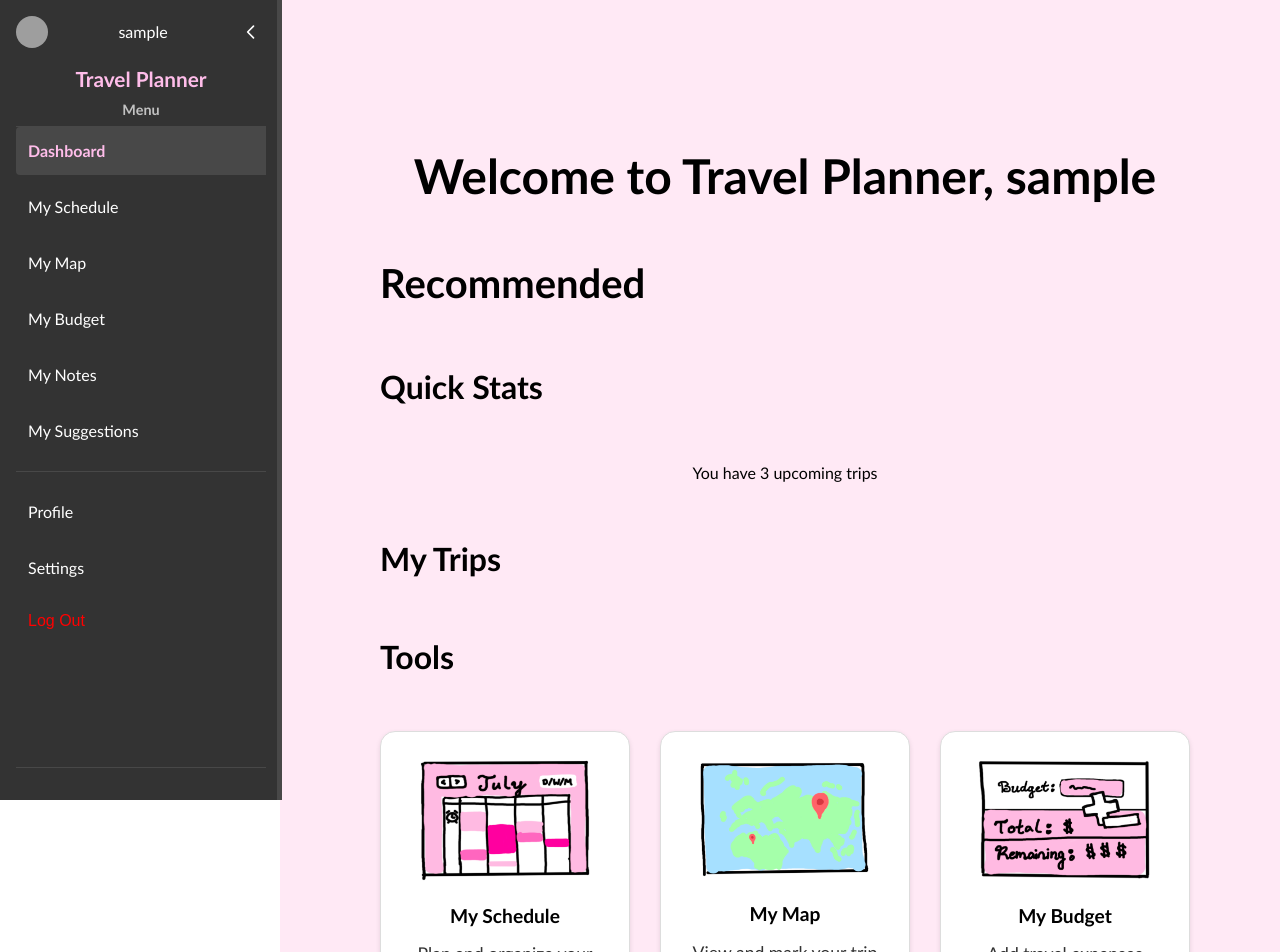
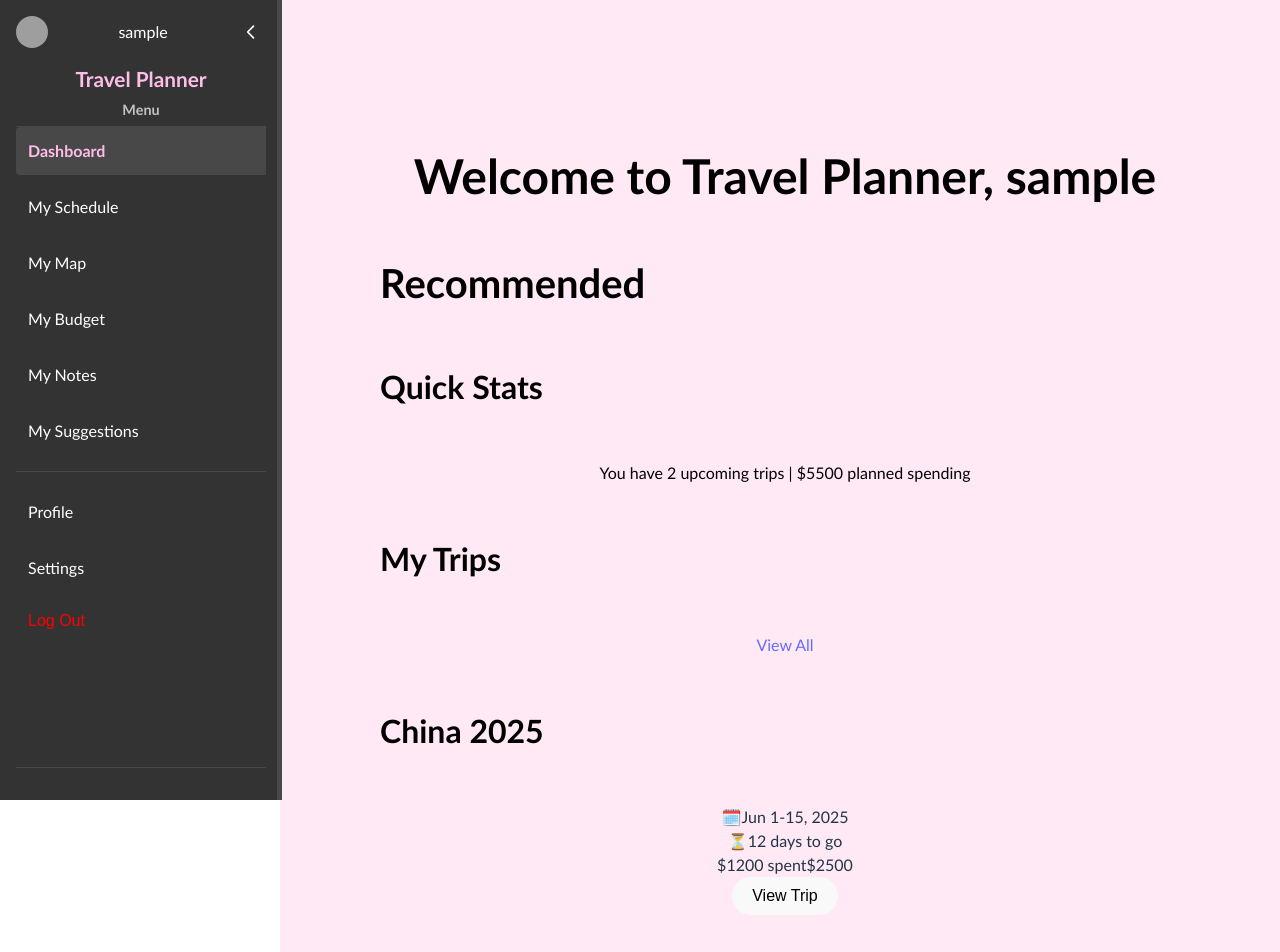
Before and after one commit to alcieyz/Travel-Planner, a React (Vite) app in the folder client/: page /Dashboard in a window 1280 px wide. Shown: the top 952 px of the page. Built offline with nearby package versions, Linux system fonts and the light colour scheme; sample sign-in values are in the browser's storage; grey boxes are pictures that could not be loaded.

Commit message:
started trip stuff

```diff
--- a/client/src/App.jsx
+++ b/client/src/App.jsx
@@ -59,7 +59,7 @@ return (
             <Route path="SignUp" element ={<SignUp/>} />
 
             <Route path="Dashboard" element ={<ProtectedRoute><Dashboard/></ProtectedRoute>}/>
-            <Route path="Dashboard/MyTrips" element ={<ProtectedRoute><MyTrips/></ProtectedRoute>}/>
+            <Route path="MyTrips" element ={<ProtectedRoute><MyTrips/></ProtectedRoute>}/>
             <Route path="Profile" element ={<ProtectedRoute><Profile/></ProtectedRoute>} />
             <Route path="Settings" element ={<ProtectedRoute><Settings/></ProtectedRoute>} />
           </Route>
@@ -91,14 +91,14 @@ export default function Root() {
 - about page
 - when note content has a super long word, it extends off the note
 - improve icons
-- delete categories
 - forgot password
 - tier list??
 - ai travel itinerary
 - my map cancel button after marker preview
 - my map preview marker different color markers
 - include budget in suggestions
-- WHY CANT I GET RID OF THE SIDEBAR WHEN GOING BACK TO HOME PAGE
+- horz nav bar/menu on home page similar to notion
+- add spending progress bar to budget
 
 - dashboard trips:
   context menu (right click functionality)
--- a/client/src/pages/Dashboard.jsx
+++ b/client/src/pages/Dashboard.jsx
@@ -14,17 +14,24 @@ const Dashboard = () => {
     const {username, contextName} = useAuth();
 
     const trips = [
-        { id: 1, name: "China 2025", date: "Jun 1-15, 2025", daysLeft: 12, budget: "1,200 / 2,500", image: "china.jpg" },
-        { id: 2, name: "Italy Summer", date: "Jul 10-20, 2025", daysLeft: 42, budget: "800 / 3,000", image: "italy.jpg" },
+        {
+          id: 1,
+          name: "China 2025",
+          image: "https://images.unsplash.com/photo-1547981609-4b6bfe67ca0b",
+          date: "Jun 1-15, 2025",
+          daysLeft: 12,
+          budget: { spent: 1200, total: 2500 }
+        },
+        {
+            id: 2,
+            name: "Japan 2025",
+            image: "https://images.unsplash.com/photo-1547981609-4b6bfe67ca0b",
+            date: "Jul 1-15, 2025",
+            daysLeft: 43,
+            budget: { spent: 1500, total: 3000 }
+          },
     ];
 
-    const tools = [
-        { name: "My Schedule", icon: "📅", desc: "Plan your itinerary day by day" },
-        { name: "My Map", icon: "🗺️", desc: "View destinations on a map" },
-        { name: "My Budget", icon: "💰", desc: "Track expenses and savings" },
-        { name: "My Notes", icon: "📝", desc: "Write travel notes and ideas" },
-        { name: "My Suggestions", icon: "🤖", desc: "Get AI-powered recommendations" },
-    ];
 
     useEffect(() => {
         window.scrollTo(0, 0);
@@ -36,10 +43,16 @@ const Dashboard = () => {
                 {(contextName !== null) ? <h1>Welcome to Travel Planner, {contextName}</h1> : <h1>Welcome to Travel Planner, {username}</h1>}
                 <h2>Recommended</h2>
                 <h3>Quick Stats</h3>
-                <p>You have 3 upcoming trips</p>
+                <p className="text-gray-600 mt-2">
+                    You have {trips.length} upcoming trips | ${trips.reduce((sum, trip) => sum + trip.budget.total, 0)} planned spending
+                </p>
                 <h3>My Trips</h3>
-
-
+                <a href="/MyTrips" className="text-blue-600 hover:underline">View All</a>
+                <div className="grid grid-cols-1 md:grid-cols-2 lg:grid-cols-3 gap-4">
+                    {trips.map(trip => (
+                    <TripCard key={trip.id} trip={trip} />
+                    ))}
+                </div>
                 <h3>Tools</h3>
                 <div className='tools-grid'>
                     <div className='tools-item'>
@@ -80,4 +93,46 @@ const Dashboard = () => {
     )
 }
 
+function TripCard({ trip }) {
+    const progress = (trip.budget.spent / trip.budget.total) * 100;
+
+    return (
+      <div className="bg-white rounded-lg shadow-md overflow-hidden hover:shadow-lg transition-shadow">
+        {/* <img
+          src={trip.image}
+          alt={trip.name}
+          className="w-full h-32 object-cover"
+        /> */}
+        <div className="p-4">
+          <h3 className="font-bold text-lg mb-1">{trip.name}</h3>
+          <div className="flex items-center text-gray-600 mb-2">
+            <span className="mr-2">🗓️</span>
+            <span>{trip.date}</span>
+          </div>
+          <div className="flex items-center text-gray-600 mb-3">
+            <span className="mr-2">⏳</span>
+            <span>{trip.daysLeft} days to go</span>
+          </div>
+
+          <div className="mb-4">
+            <div className="flex justify-between text-sm mb-1">
+              <span>${trip.budget.spent} spent</span>
+              <span>${trip.budget.total}</span>
+            </div>
+            <div className="w-full bg-gray-200 rounded-full h-2">
+              <div
+                className="bg-blue-600 h-2 rounded-full"
+                style={{ width: `${progress}%` }}
+              ></div>
+            </div>
+          </div>
+
+          <button className="w-full py-2 bg-blue-600 text-white rounded-md hover:bg-blue-700 transition-colors">
+            View Trip
+          </button>
+        </div>
+      </div>
+    );
+  }
+
 export default Dashboard;
--- a/client/src/pages/Layout.jsx
+++ b/client/src/pages/Layout.jsx
@@ -14,7 +14,7 @@ const Layout = ({children}) => {
     const location = useLocation();
 
     const isHomePage = location.pathname === '/';
-    const showSidebar = isLoggedIn && !isHomePage;
+    const showSidebar = !isHomePage;
 
     const startResizing = () => {
         setIsResizing(true);
@@ -52,7 +52,7 @@ const Layout = ({children}) => {
         setIsCollapsed(!isCollapsed);
     };
 
-    const handleLogout = () => {
+    const handleLogOut = () => {
         const confirmLogOut = window.confirm("Are you sure you want to log out?");
         if (!confirmLogOut) {
             return;
@@ -64,11 +64,11 @@ const Layout = ({children}) => {
 
     return (
         <div className="app-container">
-            {isLoggedIn && (
+            {isLoggedIn && showSidebar && (
                 <div
                     className={`sidebar ${isCollapsed ? 'collapsed' : ''}`}
                     ref={sidebarRef}
-                    style={{ width: isCollapsed ? '70px' : `${sidebarWidth}px` }}
+                    style={{ width: isCollapsed ? '30px' : `${sidebarWidth}px` }}
                 >
                     <div className="sidebar-header">
                         <div className="header-top-row">
@@ -178,7 +178,7 @@ const Layout = ({children}) => {
                         <li>
                             <button
                                 className="logout-btn"
-                                onClick={handleLogout}
+                                onClick={handleLogOut}
                                 title={isCollapsed ? "Log Out" : undefined}
                             >
                                 {isCollapsed ? '🚪' : 'Log Out'}
@@ -203,7 +203,7 @@ const Layout = ({children}) => {
                 <main
                     className="main-content"
                     style={{
-                        marginLeft: isLoggedIn ? (isCollapsed ? '60px' : `calc(${sidebarWidth}px + 30px)`) : '0',
+                        marginLeft: isLoggedIn && showSidebar ? (isCollapsed ? '60px' : `calc(${sidebarWidth}px + 30px)`) : '0',
                         transition: 'margin-left 0.3s ease'
                     }}
                 >
--- a/client/src/pages/LogIn.jsx
+++ b/client/src/pages/LogIn.jsx
@@ -50,7 +50,7 @@ const LogIn = () => {
         } catch (err) {
             alert(err.message); //Show error message if there's issue with the request
             //Clear input fields
-            setUsername('');
+           /*  setUsername(''); */
             setPw('');
         }
     };
```
